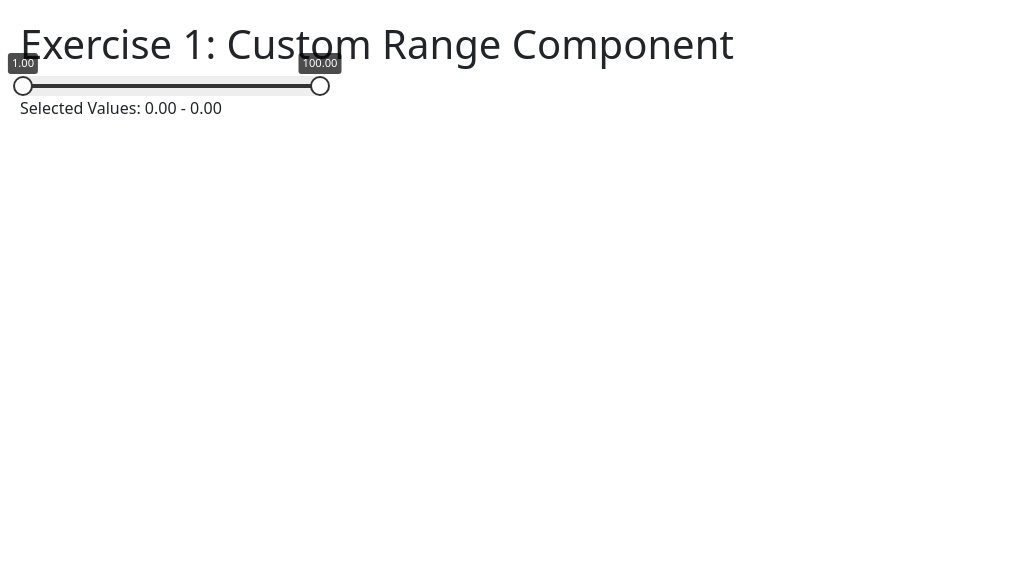
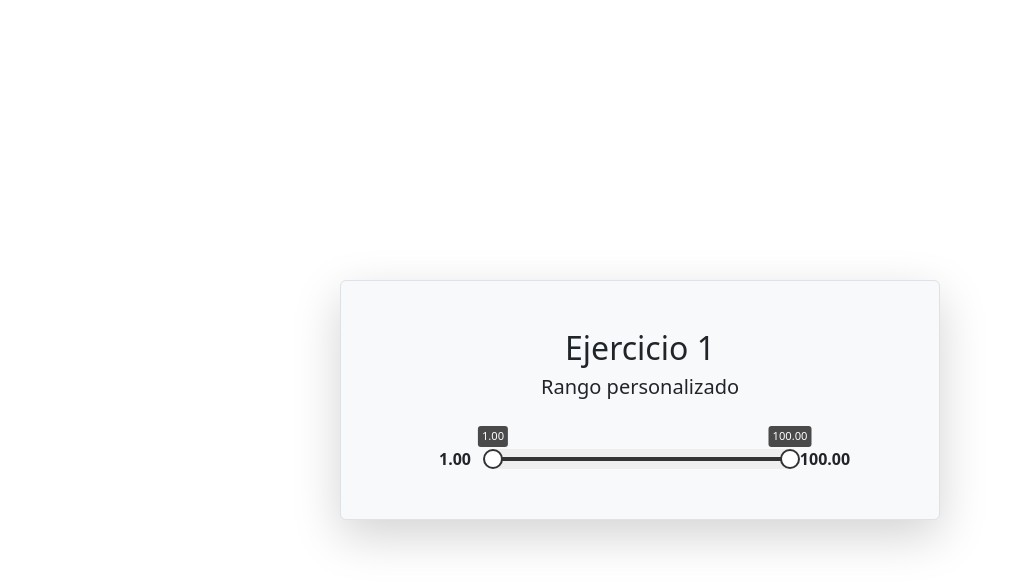
Before and after one commit to sandratondo/test_mango, a Next.js app: page /exercise1 in a window 1280 px wide. Shown: the top 588 px of the page, without its empty margins (0-1009 px from the left). Built offline with nearby package versions, Linux system fonts and the light colour scheme.

Commit message:
style mas diseño

```diff
--- a/src/app/exercise1/page.tsx
+++ b/src/app/exercise1/page.tsx
@@ -6,7 +6,7 @@ import { getNormalRange } from '../../mocks/api';
 const Exercise1Page = () => {
   // Estado inicial para los valores del rango
   const [rangeValues, setRangeValues] = useState<[number, number]>([0, 0]);
-  const [displayedValues, setDisplayedValues] = useState(rangeValues);
+  const [displayedValues, setDisplayedValues] = useState<[number, number]>([0, 0]);
   const [isLoading, setIsLoading] = useState(true);
 
   useEffect(() => {
@@ -14,9 +14,9 @@ const Exercise1Page = () => {
       try {
         const { min, max } = await getNormalRange();
         setRangeValues([min, max]);
+        setDisplayedValues([min, max]);  // Establecer los valores de displayedValues también
       } catch (error) {
         console.error("Error fetching data:", error);
-        // Handle error, e.g., display an error message
       } finally {
         setIsLoading(false);
       }
@@ -32,19 +32,27 @@ const Exercise1Page = () => {
   };
 
   if (isLoading) {
-    return <div>Loading...</div>;
+    return <div className="text-center py-5">Loading...</div>;
   }
 
   return (
-    <div style={{ padding: "20px" }}>
-      <h1>Exercise 1: Custom Range Component</h1>
+    <div className="d-flex justify-content-center align-items-center min-vh-100" style={{ padding: "20px" }}>
+      <div className="text-center p-5 border rounded shadow-lg bg-light w-100" style={{ maxWidth: "600px" }}>
+        <h2 className="mb-2">Ejercicio 1</h2>
+        <h5 className="mb-5 grey">Rango personalizado</h5>
+
+        {/* Rango de valores en una sola línea */}
+        <div className="d-flex justify-content-center align-items-center">
+          <p className="mb-0" style={{ width: "70px" }}><strong>{displayedValues[0].toFixed(2)}</strong></p>
           <TestRange
             min={0} // Valor mínimo del rango
             max={100} // Valor máximo del rango
             values={rangeValues} // Valores actuales del rango
             onValuesChange={handleValuesChange} // Callback para cambios
           />
-      <p>Selected Values: {displayedValues[0].toFixed(2)} - {displayedValues[1].toFixed(2)}</p>
+          <p className="mb-0" style={{ width: "70px" }}><strong>{displayedValues[1].toFixed(2)}</strong></p>
+        </div>
+      </div>
     </div>
   );
 };
--- a/src/app/page.tsx
+++ b/src/app/page.tsx
@@ -13,7 +13,7 @@ export default function Home() {
       </div>
 
       <h4 className="text-center">Prueba técnica</h4>
-      <p className="text-center">Selecciona un ejercicio</p>
+      <p className="text-center">Selecciona un ejercicio de rango</p>
 
       {/* Botones de enlace */}
       <div className="d-flex justify-content-center gap-3">
```
Also changed, not shown: src/app/exercise2/page.tsx (+20 -6 lines). Lines whose indentation alone changed are shown as unchanged.
